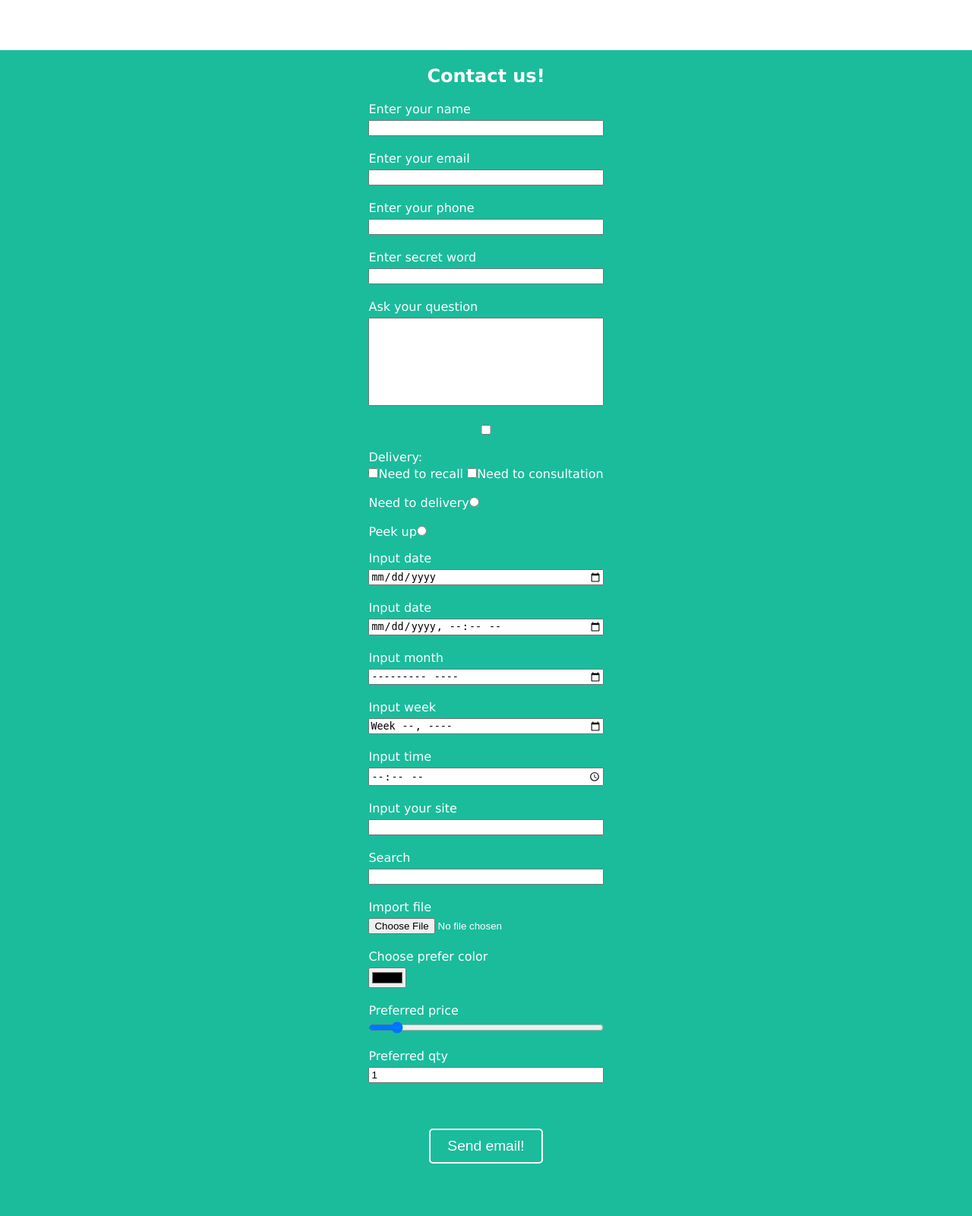
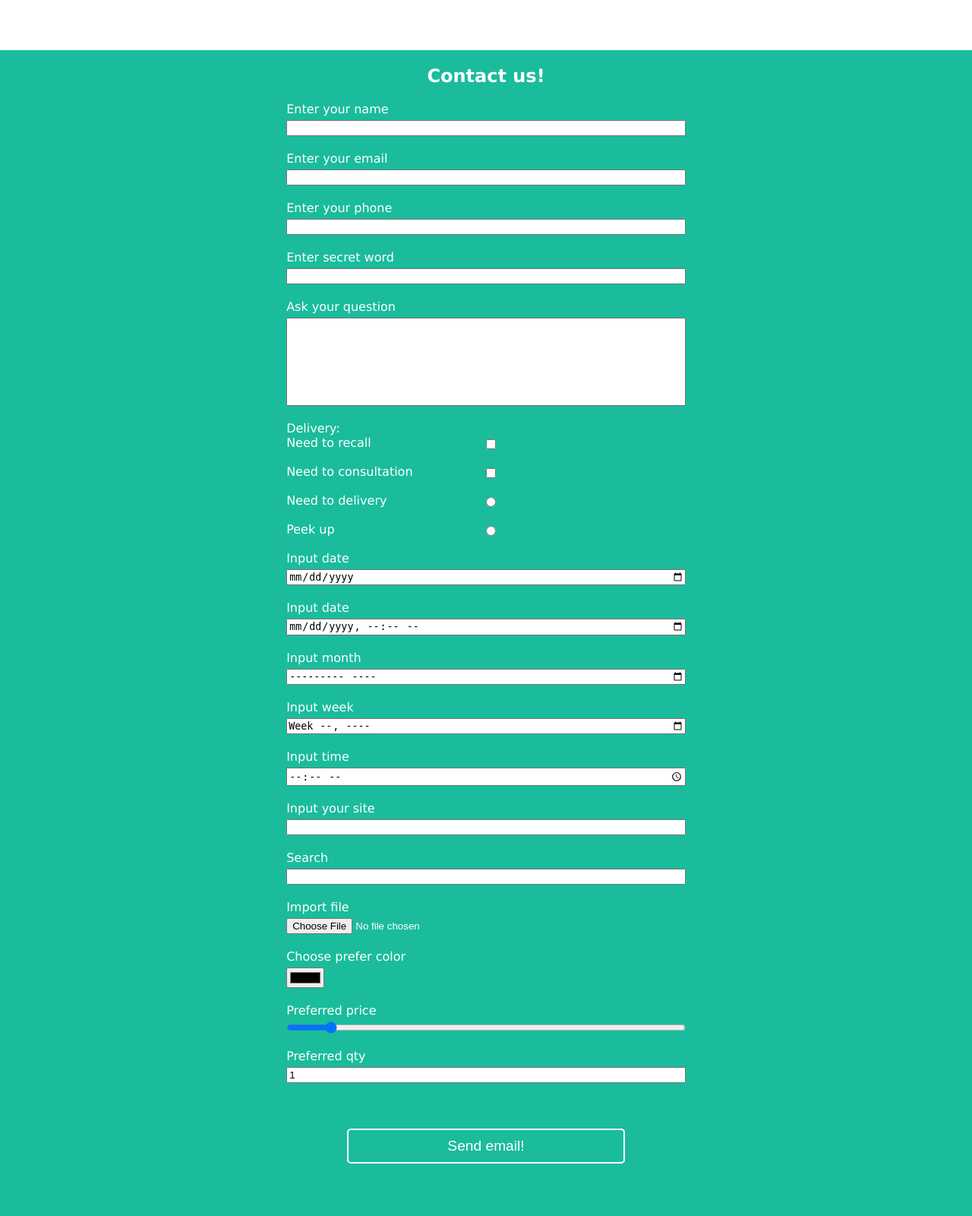
Before and after one commit to grandmasteralexandr/Introduction-to-full-stack-Web-development, a PHP site: page / in a window 1280 px wide. Shown: the part 992-2592 px from the top of the page at 76% size. Run offline with PHP 8.4, Linux system fonts and the light colour scheme.

Commit message:
WD_PS1 lending add footer style

```diff
--- a/WD_PS1/landing/index.html
+++ b/WD_PS1/landing/index.html
@@ -55,7 +55,8 @@
           <i class="feature__icon fab fa-android"></i>
         </div>
         <h3 class="feature__head">Mobile Development</h3>
-        <p class="feature__text">Font Awesome has grown to have over 4,000 icons and continues to add the most popular and needed icons.
+        <p class="feature__text">Font Awesome has grown to have over 4,000 icons and continues to add the most popular
+          and needed icons.
           Stop hunting down missing icons you need, combining from multiple sets.</p>
       </div>
       <div class="feature">
@@ -63,7 +64,8 @@
           <i class="feature__icon fas fa-cloud"></i>
         </div>
         <h3 class="feature__head">Hightload</h3>
-        <p class="feature__text">Font Awesome has grown to have over 4,000 icons and continues to add the most popular and needed icons.
+        <p class="feature__text">Font Awesome has grown to have over 4,000 icons and continues to add the most popular
+          and needed icons.
           Stop hunting down missing icons you need, combining from multiple sets,
           or finding that company's official logo in a dirty corner of the internet.</p>
       </div>
@@ -75,43 +77,72 @@
         <form action="" class="footer__form">
           <label class="footer__label">Enter your name</label>
           <input type="text" name="name" class="footer__input" required>
+
           <label class="footer__label">Enter your email</label>
           <input type="email" name="email" class="footer__input" required>
+
           <label class="footer__label">Enter your phone</label>
           <input type="tel" name="tel" class="footer__input">
+
           <label class="footer__label">Enter secret word</label>
           <input type="password" name="pass" class="footer__input">
+
           <label class="footer__label">Ask your question</label>
-          <input type="text" name="question" class="footer__input footer__input-big-input">
-          <input type="checkbox" name="recall" class="footer__input">
-          <label class="footer__label">Delivery:<br>
-            <input type="checkbox" name="recall" class="footer__input"><label class="footer__label">Need to recall</label>
-            <input type="checkbox" name="consultation" class="footer__input"><label class="footer__label">Need to consultation</label>
-          </label>
-          <label class="footer__label">Need to delivery<input type="radio" name="delivery" class="footer__input"></label>
-          <label class="footer__label">Peek up<input type="radio" name="delivery" class="footer__input"></label>
+          <input type="text" name="question" class="footer__input footer__input_big-input">
+
+          <label class="footer__label">Delivery:<br></label>
+          <div class="footer__checkbox-container">
+            <label class="footer__label footer__checkbox_label">Need to recall</label>
+            <div class="footer__checkbox">
+              <input type="checkbox" name="recall" class="footer__input">
+            </div>
+            <label class="footer__label footer__checkbox_label">Need to consultation</label>
+            <div class="footer__checkbox">
+              <input type="checkbox" name="consultation" class="footer__input">
+            </div>
+            <label class="footer__label footer__checkbox_label">Need to delivery</label>
+            <div class="footer__checkbox">
+              <input type="radio" name="delivery" class="footer__input">
+            </div>
+            <label class="footer__label footer__checkbox_label">Peek up</label>
+            <div class="footer__checkbox">
+              <input type="radio" name="delivery" class="footer__input">
+            </div>
+          </div>
+
           <label class="footer__label">Input date</label>
           <input type="date" name="date" class="footer__input">
+
           <label class="footer__label">Input date</label>
           <input type="datetime-local" name="date-local" class="footer__input">
+
           <label class="footer__label">Input month</label>
           <input type="month" name="month" class="footer__input">
+
           <label class="footer__label">Input week</label>
           <input type="week" name="week" class="footer__input">
+
           <label class="footer__label">Input time</label>
           <input type="time" name="time" class="footer__input">
+
           <label class="footer__label">Input your site</label>
           <input type="url" name="url" class="footer__input">
+
           <label class="footer__label">Search</label>
           <input type="search" name="search" class="footer__input">
+
           <label class="footer__label">Import file</label>
           <input type="file" name="file" class="footer__input">
+
           <label class="footer__label">Choose prefer color</label>
           <input type="color" name="color" class="footer__input">
+
           <label class="footer__label">Preferred price</label>
           <input type="range" name="range" min="0" max="10000" step="1" value="1000" class="footer__input">
+
           <label class="footer__label">Preferred qty</label>
           <input type="number" name="number" min="0" max="10000" value="1" class="footer__input">
+
           <input type="submit" class="footer__button button" value="Send email!">
           <input type="reset" class="footer__button button" value="Reset">
         </form>
--- a/WD_PS1/landing/style.css
+++ b/WD_PS1/landing/style.css
@@ -124,11 +124,24 @@ body {
   font-size: 1rem;
 }
 
+.footer__checkbox-container {
+  display: flex;
+  flex-wrap: wrap;
+}
+
+.footer__checkbox_label {
+  width: 50%;
+}
+
+.footer__checkbox {
+  width: 50%;
+}
+
 .footer__input {
   margin: 5px 0 20px 0;
 }
 
-.footer__input-big-input {
+.footer__input_big-input {
   height: 110px;
 }
 
```
